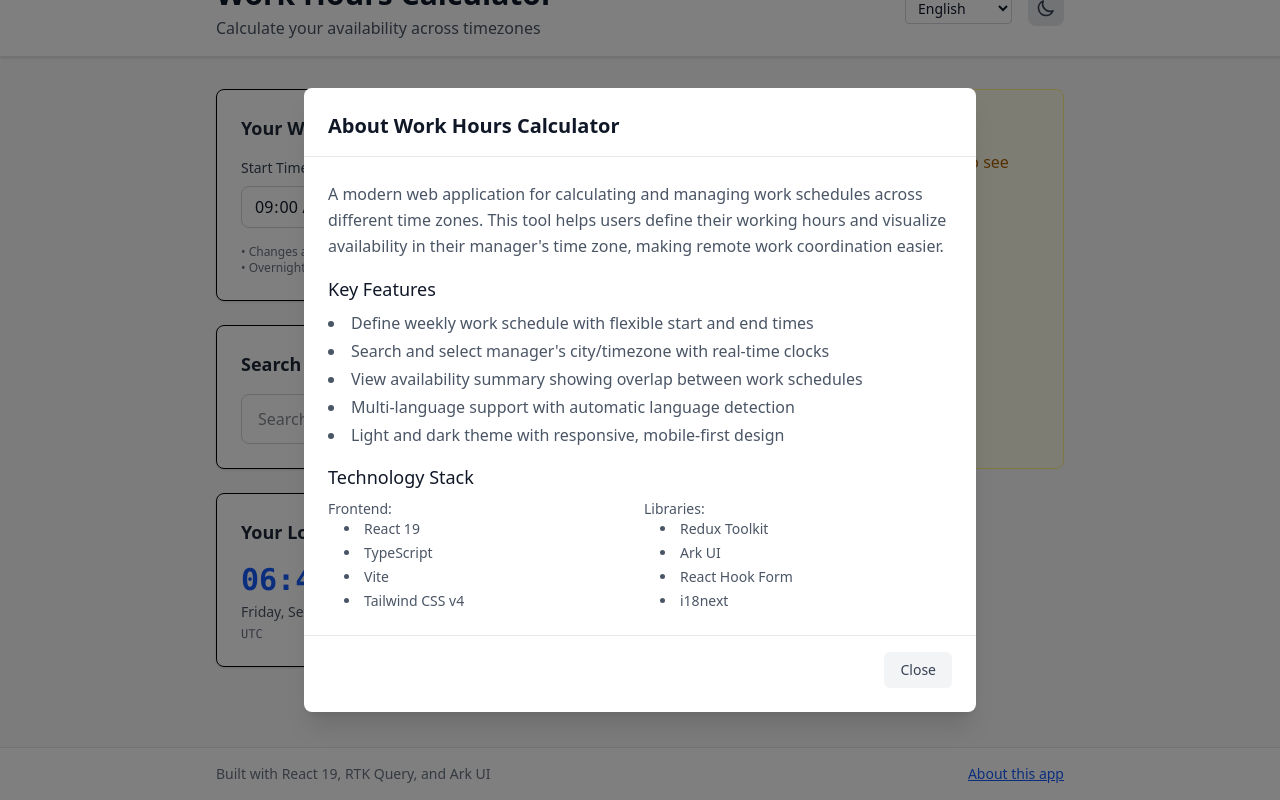
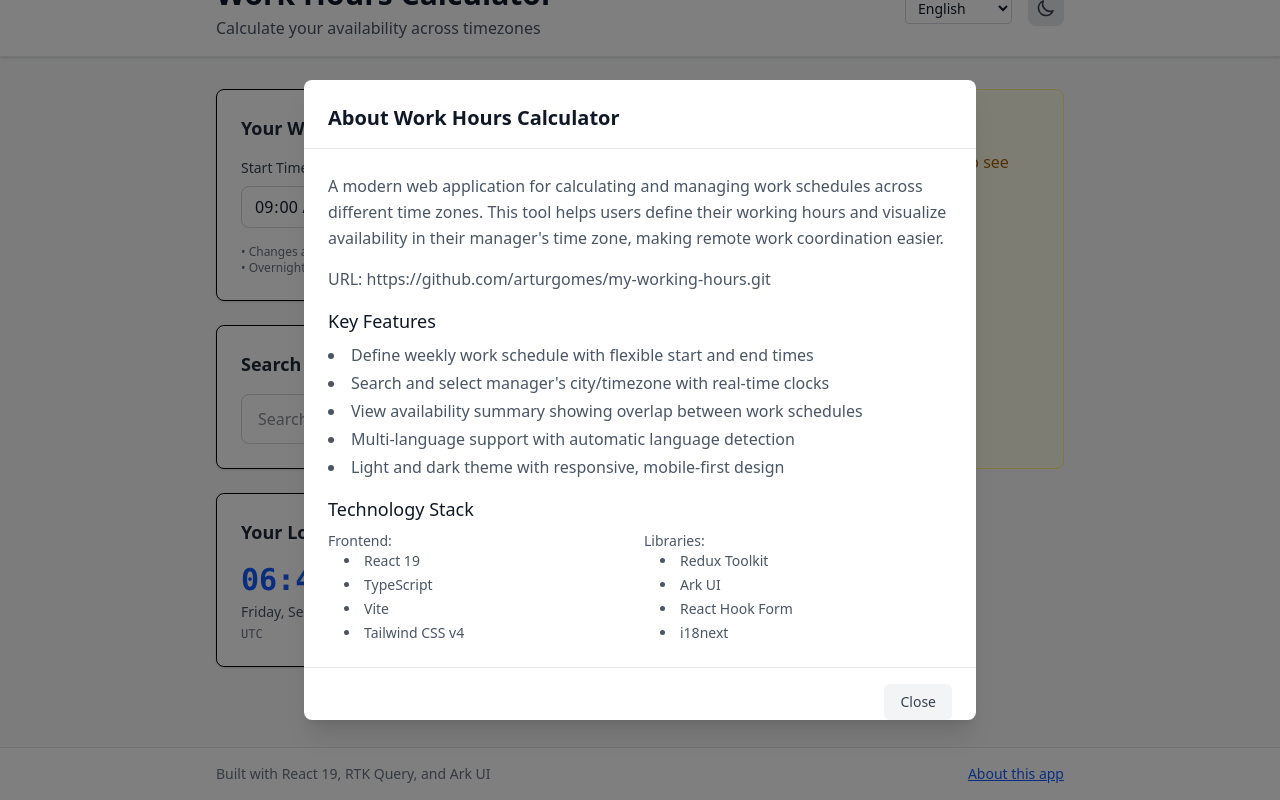
Before and after one commit to arturgomes/my-working-hours, a React (Vite) app: page / in a window 1280 px wide. Both pictures are taken after a click on the button "About this app". Shown: the part 40-840 px from the top of the page. Built offline with nearby package versions, Linux system fonts and the light colour scheme.

Commit message:
feat(components): add URL link to GitHub repository in AboutContent for easy access

```diff
--- a/src/components/AboutContent.tsx
+++ b/src/components/AboutContent.tsx
@@ -5,10 +5,17 @@ export const AboutContent = () => {
 
 	return (
 		<div className="space-y-4">
-			<p className="text-base leading-relaxed">
-				{t("about.description")}
+			<p className="text-base leading-relaxed">{t("about.description")}</p>
+			<p>
+				URL:{" "}
+				<a
+					href="https://github.com/arturgomes/my-working-hours.git"
+					target="_blank"
+					rel="noopener noreferrer"
+				>
+					https://github.com/arturgomes/my-working-hours.git
+				</a>
 			</p>
-
 			<div>
 				<h3 className="text-lg font-medium text-gray-900 dark:text-white mb-2">
 					{t("about.features")}
```
